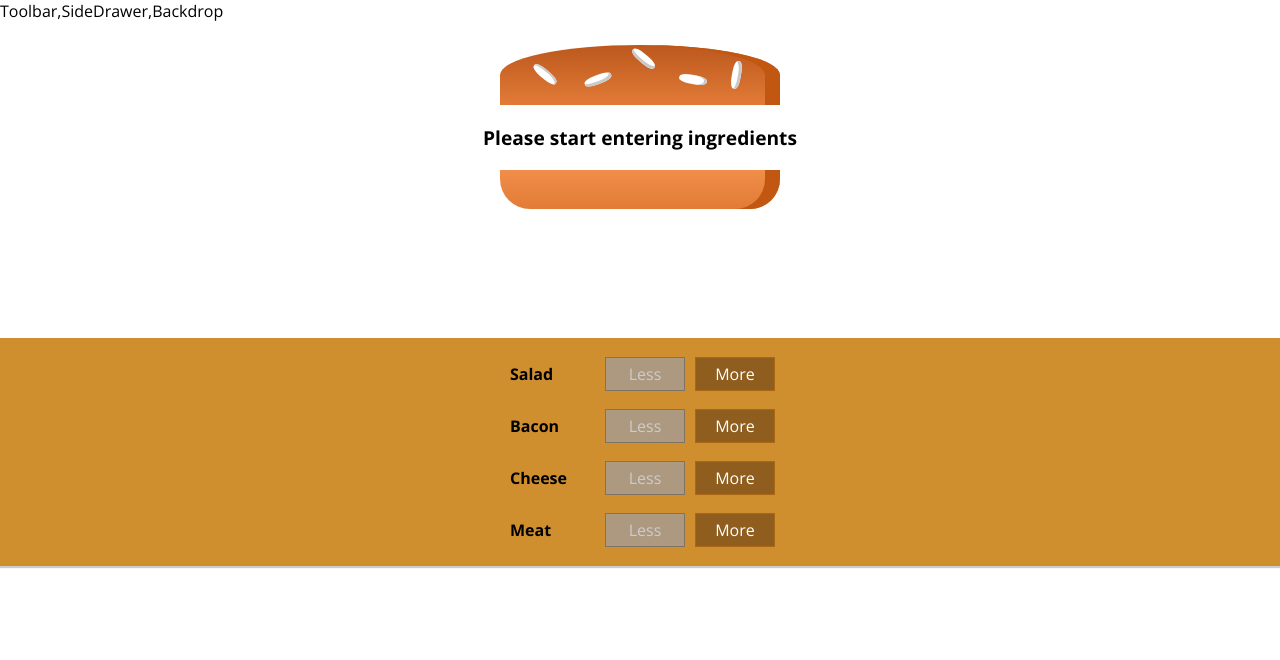
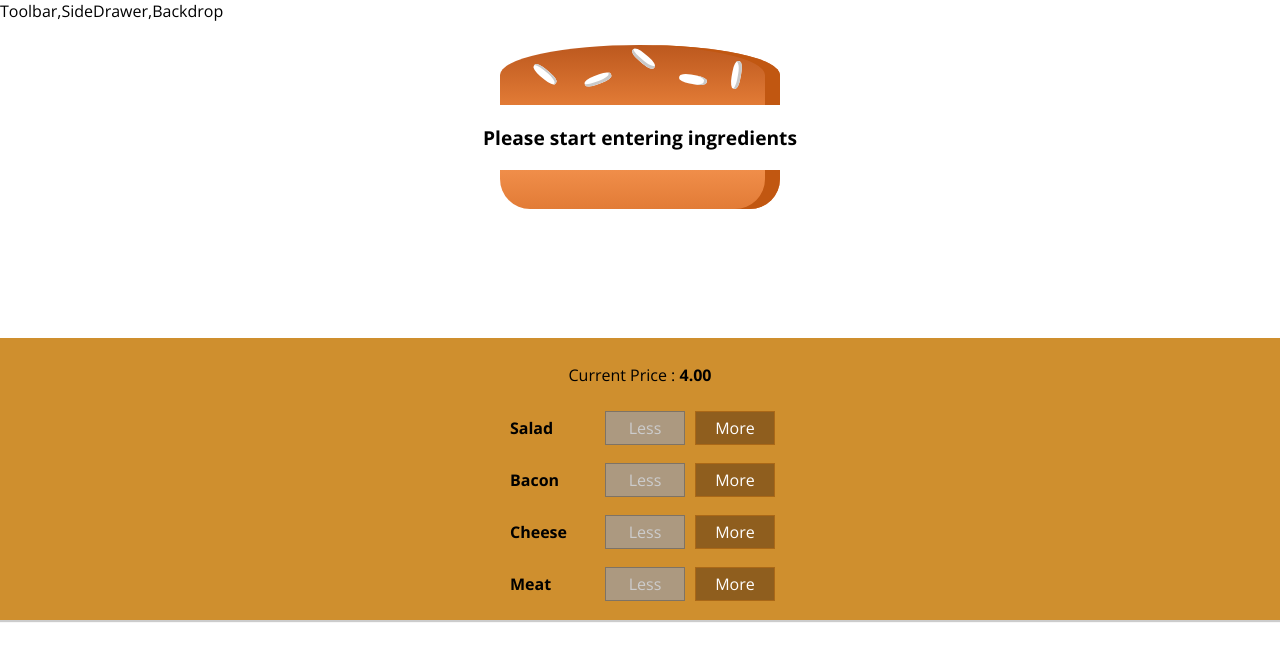
Before and after one commit to ogdibie/myBurgerBuilder, a React (Create React App) app: page / in a window 1280 px wide. Shown: the top 660 px of the page. Built offline with nearby package versions, Linux system fonts and the light colour scheme.

Commit message:
Added a p to show current price

```diff
--- a/src/components/Burger/BuildControls/BuildControls.js
+++ b/src/components/Burger/BuildControls/BuildControls.js
@@ -18,7 +18,14 @@ const BuildControls = (props) => {
       disabled={props.disabledButtons[control.type]}
     />
   ));
-  return <div className={classes.BuildControls}>{bldControls}</div>;
+  return (
+    <div className={classes.BuildControls}>
+      <p>
+        Current Price : <strong>{props.price.toFixed(2)}</strong>
+      </p>
+      {bldControls}
+    </div>
+  );
 };
 
 export default BuildControls;
--- a/src/containers/BurgerBuilder/BurgerBuilder.js
+++ b/src/containers/BurgerBuilder/BurgerBuilder.js
@@ -56,6 +56,7 @@ class BurgerBuilder extends Component {
           ingredientAdded={this.addIngredientHandler}
           ingredientRemoved={this.removeIngredientHandler}
           disabledButtons={disabledButtons}
+          price={this.state.totalPrice}
         />
       </Aux>
     );
```
